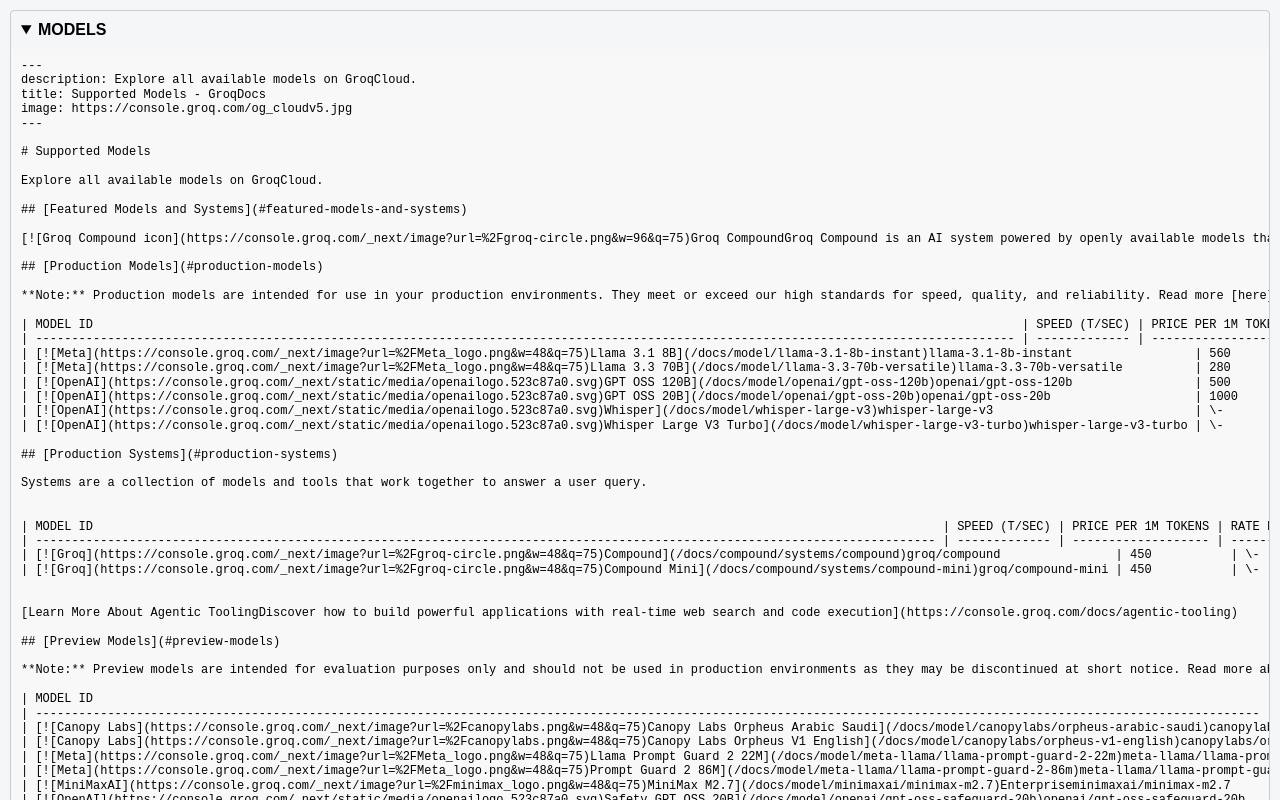
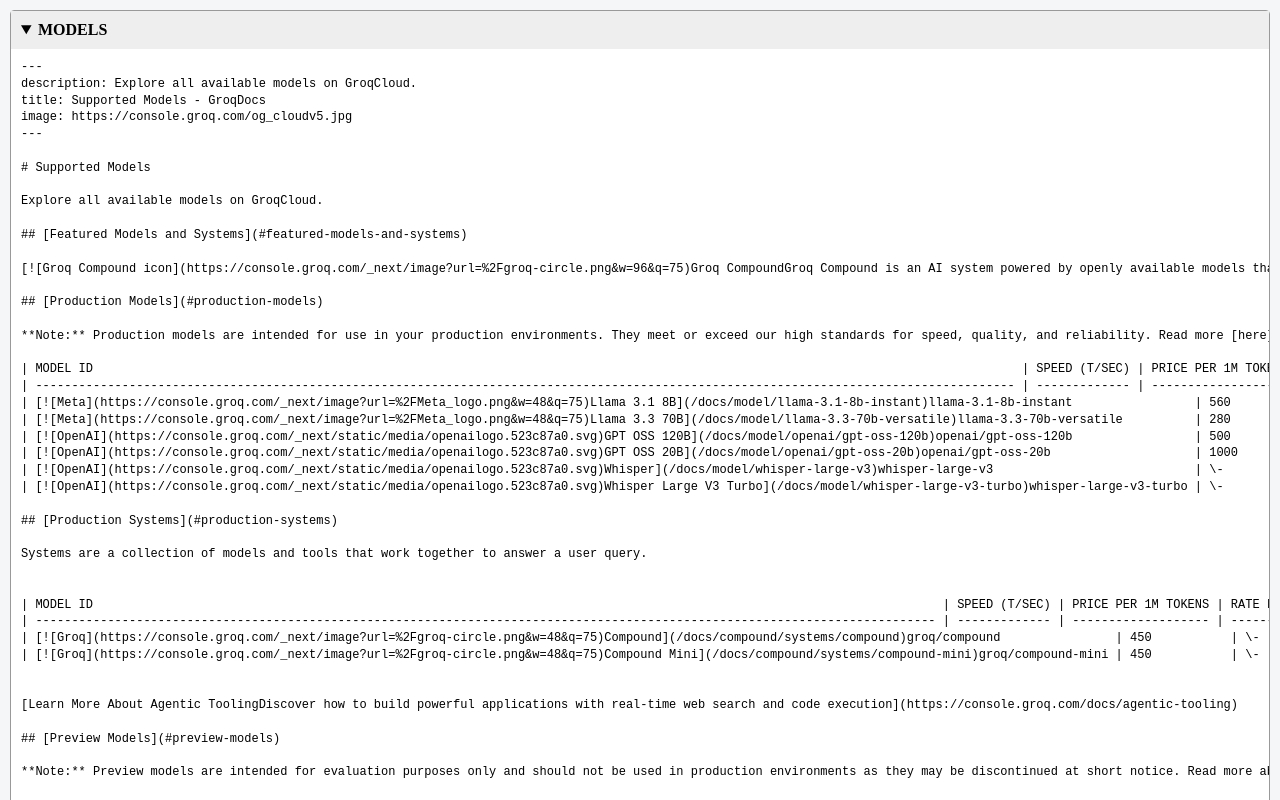
Before and after one commit to hhdoust2/auto-docs, a Next.js app: page / in a window 1280 px wide. Both pictures are taken after a click on the heading "MODELS". Shown: the top 800 px of the page. Built offline with nearby package versions, Linux system fonts and the light colour scheme.

Commit message:
Update page.js

```diff
--- a/app/page.js
+++ b/app/page.js
@@ -19,28 +19,32 @@
   const docs = await getDocs();
 
   return (
-    <main style={{ padding: '10px', fontFamily: 'sans-serif' }}>
+    <main style={{ padding: '10px' }}>
       {docs.map((doc, i) => (
-        <details key={i} style={{ marginBottom: '10px', border: '1px solid #ccc', borderRadius: '4px' }}>
-          <summary style={{ padding: '10px', cursor: 'pointer', fontWeight: 'bold' }}>
+        <details key={i} style={{ marginBottom: '15px', border: '1px solid #999', borderRadius: '4px' }}>
+          <summary style={{ padding: '10px', cursor: 'pointer', fontWeight: 'bold', background: '#eee' }}>
             {doc.name}
           </summary>
+
           {/*
-              استایل جدید:
-              1. fontFamily: 'monospace' باعث می‌شود ستون‌ها دقیقا زیر هم قرار بگیرند.
-              2. overflowX: 'auto' باعث اسکرول افقی در صورت بزرگ بودن جدول می‌شود.
+            این بخش تضمین می‌کند که اسکرول بار ظاهر شود:
+            1. display: block و overflow-x: auto برای فعال کردن نوار اسکرول در موبایل
+            2. whiteSpace: 'pre' برای اینکه جدول‌های متنی به هم نریزند
+            3. min-width برای اینکه مرورگر مجبور شود نوار اسکرول را نشان دهد
           */}
           <div style={{
             padding: '10px',
             overflowX: 'auto',
-            background: '#f8f8f8'
+            WebkitOverflowScrolling: 'touch', // برای نرم‌تر شدن اسکرول در موبایل
+            background: '#fff'
           }}>
             <pre style={{
               margin: 0,
               whiteSpace: 'pre',
               fontSize: '12px',
               fontFamily: 'monospace',
-              lineHeight: '1.2'
+              lineHeight: '1.4',
+              display: 'inline-block' // باعث می‌شود عرض pre دقیقا به اندازه جدول باشد
             }}>
               {doc.content}
             </pre>
```
